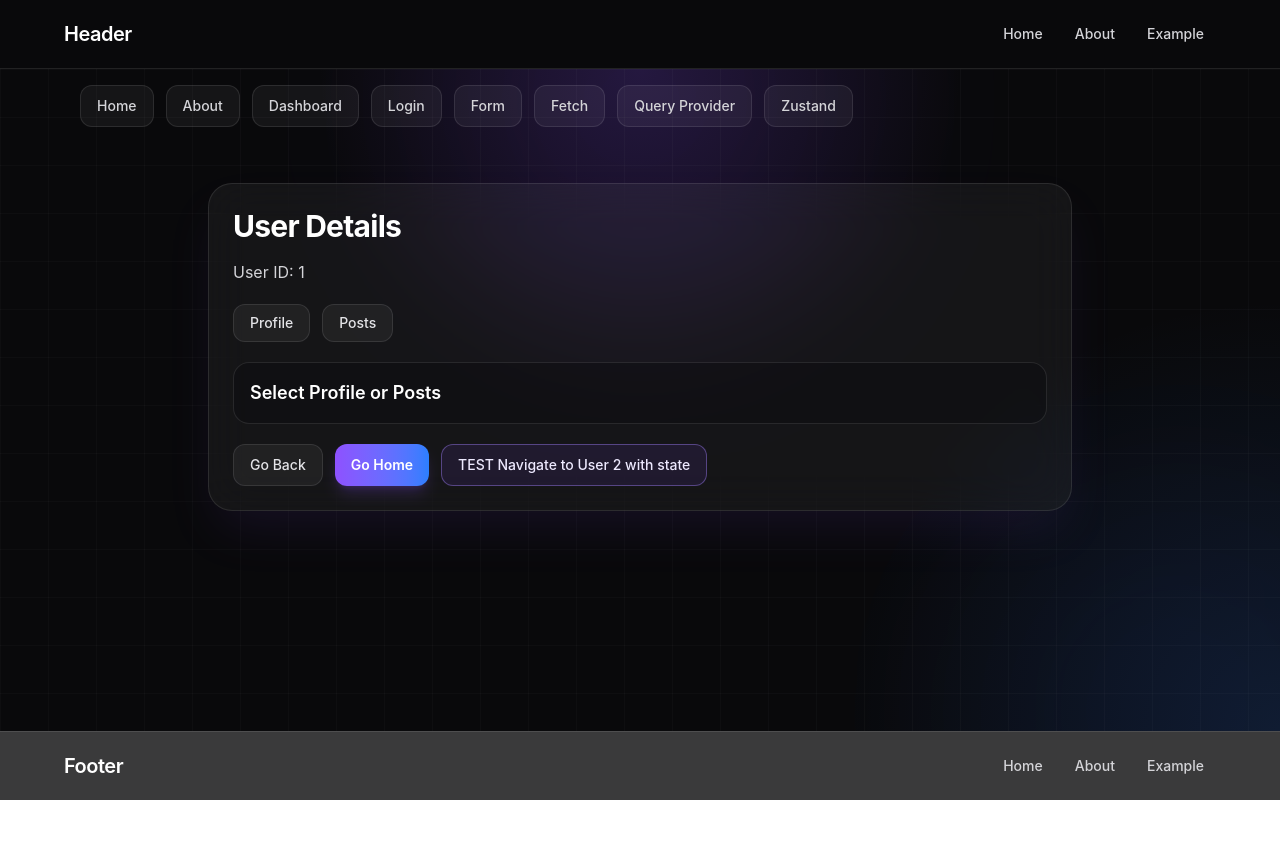
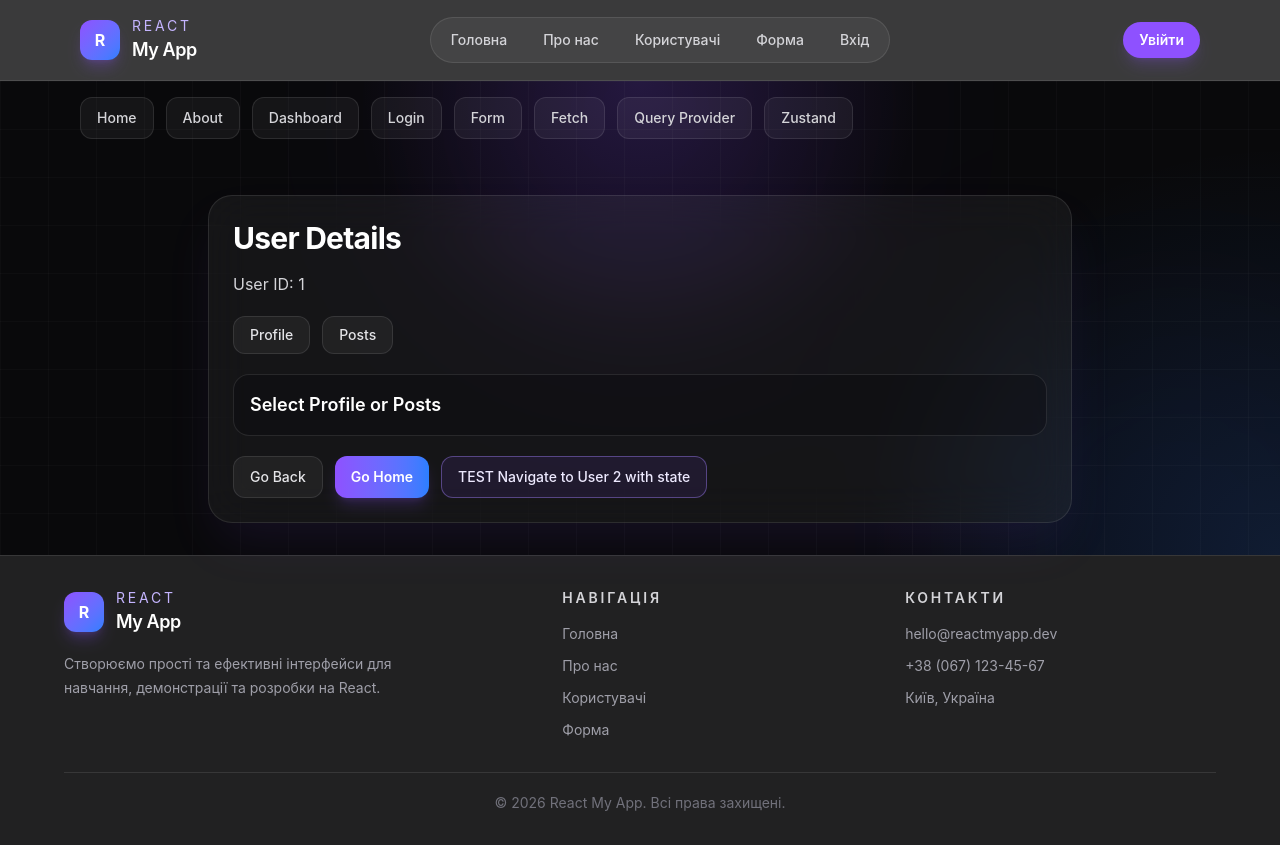
Before and after one commit to mazurokov/react-my-app, a React (Vite) app: page /users/1 in a window 1280 px wide. Before the commit the page ends 800 px from the top, so only its background shows below. Built offline with nearby package versions, Linux system fonts and the light colour scheme.

Commit message:
glass-стиль

```diff
--- a/src/App.jsx
+++ b/src/App.jsx
@@ -39,7 +39,7 @@ function App() {
         <DefaultLayout>
           <main
             className={[
-                "relative overflow-hidden bg-zinc-950 text-white",
+                "relative bg-zinc-950 text-white",
               theme === "dark" ? "" : "bg-zinc-100 text-zinc-900",
             ].join(" ")}
             style={
@@ -51,7 +51,7 @@ function App() {
                 : undefined
             }
           >
-            <div className="pointer-events-none absolute inset-0 opacity-30">
+            <div className="pointer-events-none overflow-hidden absolute inset-0 opacity-30">
               <div className="absolute left-1/2 top-[-180px] h-[420px] w-[420px] -translate-x-1/2 rounded-full bg-violet-600/20 blur-[120px]" />
               <div className="absolute bottom-[-180px] right-[-100px] h-[400px] w-[400px] rounded-full bg-blue-600/15 blur-[120px]" />
               <div
--- a/src/layouts/default/components/footer/Footer.jsx
+++ b/src/layouts/default/components/footer/Footer.jsx
@@ -1,21 +1,55 @@
 import { Link } from "react-router-dom";
+
+const footerLinks = [
+  { label: "Головна", to: "/" },
+  { label: "Про нас", to: "/about" },
+  { label: "Користувачі", to: "/users" },
+  { label: "Форма", to: "/form" },
+];
 
 export default function Footer() {
   return (
-    <footer className="border-t border-white/10 bg-zinc-950/80 px-4 py-4 backdrop-blur-xl">
-      <div className="mx-auto flex max-w-6xl items-center justify-between gap-4">
-        <h2 className="text-xl font-semibold tracking-tight text-white">Footer</h2>
-        <nav className="flex items-center gap-2 text-sm font-medium text-zinc-300">
-          <Link className="rounded-lg px-3 py-2 transition hover:bg-white/5 hover:text-white" to="/">
-            Home
+    <footer className="border-t border-white/10 bg-zinc-950/90 px-4 py-8 backdrop-blur-xl">
+      <div className="mx-auto grid max-w-6xl gap-8 md:grid-cols-[1.5fr_1fr_1fr]">
+        <div>
+          <Link to="/" className="mb-4 inline-flex items-center gap-3 text-white">
+            <div className="flex h-10 w-10 items-center justify-center rounded-xl bg-gradient-to-br from-violet-500 to-blue-500 font-bold shadow-lg shadow-violet-500/25">
+              R
+            </div>
+            <div>
+              <p className="text-sm uppercase tracking-[0.2em] text-violet-300">React</p>
+              <p className="text-lg font-semibold tracking-tight">My App</p>
+            </div>
           </Link>
-          <Link className="rounded-lg px-3 py-2 transition hover:bg-white/5 hover:text-white" to="/about">
-            About
-          </Link>
-          <a className="rounded-lg px-3 py-2 transition hover:bg-white/5 hover:text-white" href="https://example.com">
-            Example
-          </a>
-        </nav>
+
+          <p className="max-w-sm text-sm leading-6 text-zinc-400">
+            Створюємо прості та ефективні інтерфейси для навчання, демонстрації та розробки на React.
+          </p>
+        </div>
+
+        <div>
+          <h3 className="mb-4 text-sm font-semibold uppercase tracking-[0.2em] text-zinc-300">Навігація</h3>
+          <nav className="flex flex-col gap-3 text-sm text-zinc-400">
+            {footerLinks.map(({ label, to }) => (
+              <Link key={to} to={to} className="transition hover:text-white">
+                {label}
+              </Link>
+            ))}
+          </nav>
+        </div>
+
+        <div>
+          <h3 className="mb-4 text-sm font-semibold uppercase tracking-[0.2em] text-zinc-300">Контакти</h3>
+          <ul className="space-y-3 text-sm text-zinc-400">
+            <li>hello@reactmyapp.dev</li>
+            <li>+38 (067) 123-45-67</li>
+            <li>Київ, Україна</li>
+          </ul>
+        </div>
+      </div>
+
+      <div className="mx-auto mt-8 max-w-6xl border-t border-white/10 pt-5 text-center text-sm text-zinc-500">
+        © 2026 React My App. Всі права захищені.
       </div>
     </footer>
   );
--- a/src/layouts/default/components/header/Header.jsx
+++ b/src/layouts/default/components/header/Header.jsx
@@ -1,21 +1,45 @@
 import { Link } from "react-router-dom";
+
+const navItems = [
+  { label: "Головна", to: "/" },
+  { label: "Про нас", to: "/about" },
+  { label: "Користувачі", to: "/users" },
+  { label: "Форма", to: "/form" },
+  { label: "Вхід", to: "/login" },
+];
 
 export default function Header() {
   return (
-    <header className="border-b border-white/10 bg-white/5 px-4 py-4 backdrop-blur-xl bg-zinc-950">
-      <div className="mx-auto flex max-w-6xl items-center justify-between gap-4">
-        <h2 className="text-xl font-semibold tracking-tight text-white">Header</h2>
-        <nav className="flex items-center gap-2 text-sm font-medium text-zinc-300">
-          <Link className="rounded-lg px-3 py-2 transition hover:bg-white/5 hover:text-white" to="/">
-            Home
-          </Link>
-          <Link className="rounded-lg px-3 py-2 transition hover:bg-white/5 hover:text-white" to="/about">
-            About
-          </Link>
-          <a className="rounded-lg px-3 py-2 transition hover:bg-white/5 hover:text-white" href="https://example.com">
-            Example
-          </a>
+    <header className="sticky top-0 z-20 border-b border-white/10 bg-zinc-950/80 backdrop-blur-xl">
+      <div className="mx-auto flex max-w-6xl items-center justify-between gap-4 px-4 py-4">
+        <Link to="/" className="flex items-center gap-3 text-white">
+          <div className="flex h-10 w-10 items-center justify-center rounded-xl bg-gradient-to-br from-violet-500 to-blue-500 font-bold shadow-lg shadow-violet-500/25">
+            R
+          </div>
+          <div>
+            <p className="text-sm uppercase tracking-[0.2em] text-violet-300">React</p>
+            <p className="text-lg font-semibold tracking-tight">My App</p>
+          </div>
+        </Link>
+
+        <nav className="hidden items-center gap-1 rounded-full border border-white/10 bg-white/5 p-1 md:flex">
+          {navItems.map(({ label, to }) => (
+            <Link
+              key={to}
+              to={to}
+              className="rounded-full px-4 py-2 text-sm font-medium text-zinc-300 transition hover:bg-white/5 hover:text-white"
+            >
+              {label}
+            </Link>
+          ))}
         </nav>
+
+        <Link
+          to="/login"
+          className="rounded-full bg-violet-500 px-4 py-2 text-sm font-semibold text-white shadow-lg shadow-violet-500/20 transition hover:bg-violet-400"
+        >
+          Увійти
+        </Link>
       </div>
     </header>
   );
--- a/src/styles/index.sass
+++ b/src/styles/index.sass
@@ -1,5 +1,8 @@
 //@use "./components/reset"
 @use "./abstracts"
+
+html
+  overflow-x: hidden
 
 html, body, #root
   height: 100%
@@ -7,6 +10,7 @@ html, body, #root
 #root
   display: flex
   flex-direction: column
+  justify-content: space-between
 
   >main
     flex: 1
```
